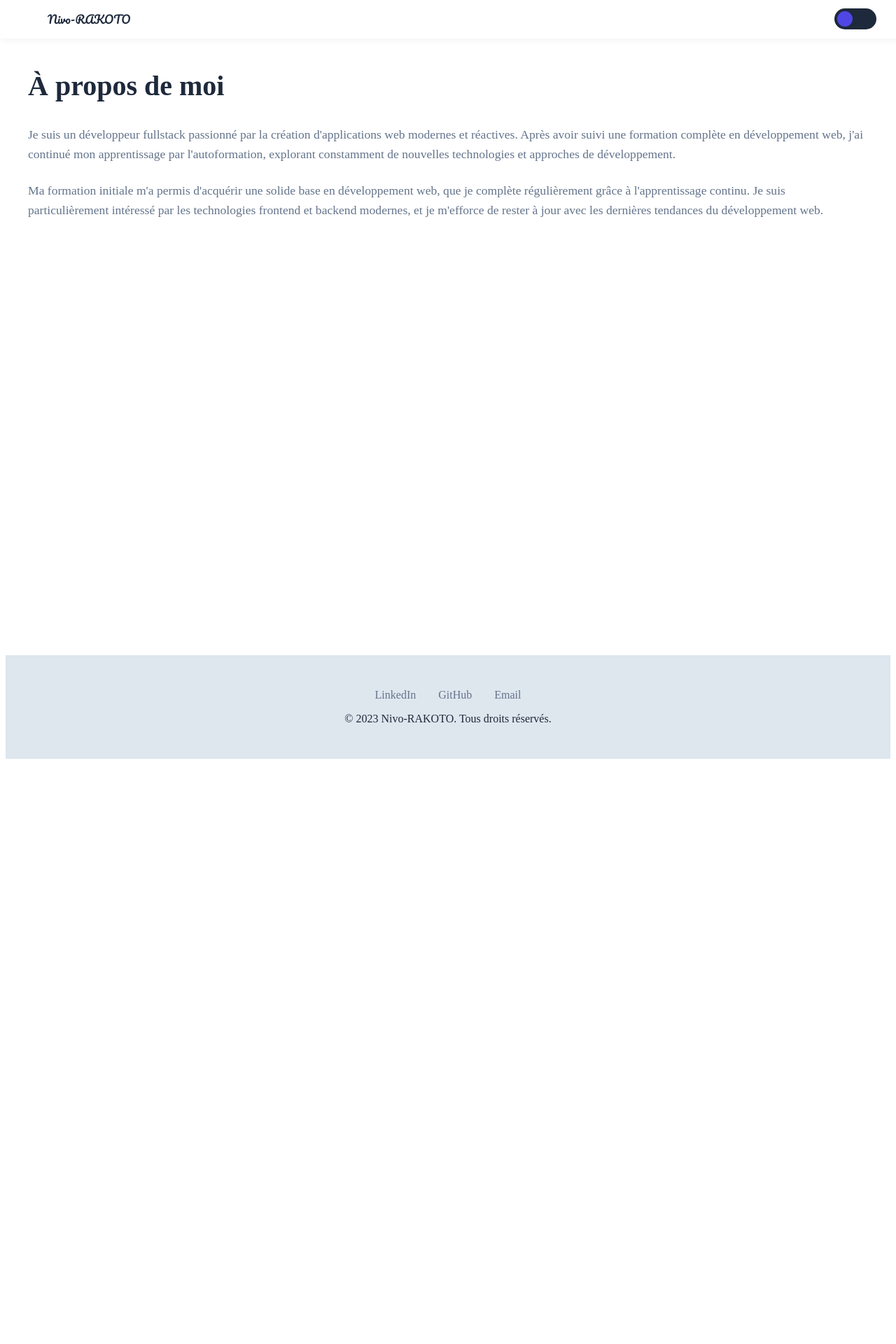
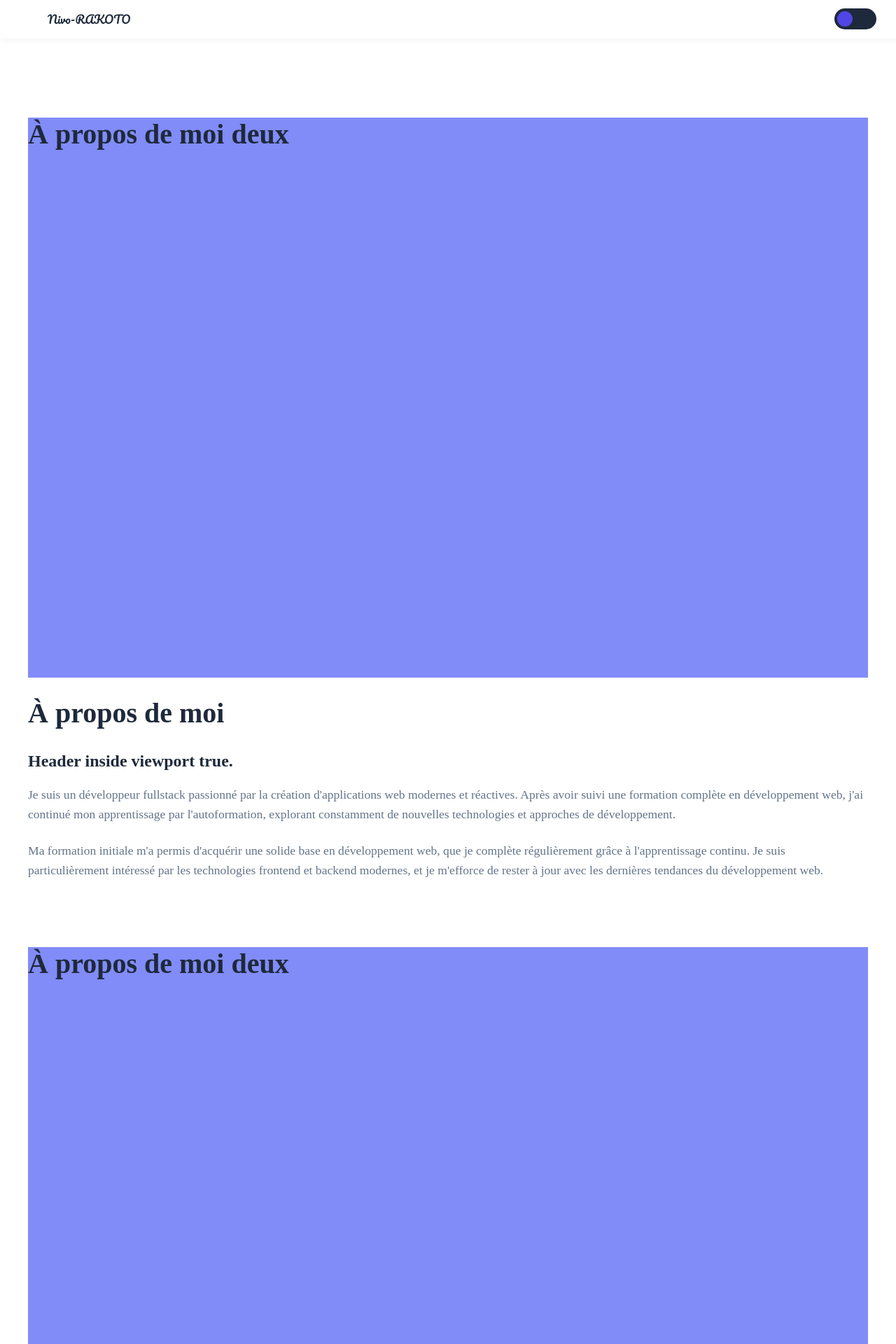
Before and after one commit to nivorako/react-portfolio, a React (Vite) app: page /about in a window 1280 px wide. Shown: the top 1920 px of the page at 70% size. Before the commit the page ends 1092 px from the top, so only its background shows below. Built offline with nearby package versions, Linux system fonts and the light colour scheme.

Commit message:
fix WhileInView on SkillCard

```diff
--- a/src/components/About.tsx
+++ b/src/components/About.tsx
@@ -1,3 +1,5 @@
+import React from "react";
+import { useInView } from "react-intersection-observer";
 import styled from "styled-components";
 
 const AboutContainer = styled.div`
@@ -21,11 +23,48 @@ const AboutContainer = styled.div`
 `;
 
 const About = () => {
+    const { ref, inView } = useInView({
+        threshold: 1,
+      });
+    console.log(inView);
     return (
         <AboutContainer>
-            <h1>À propos de moi</h1>
-            <p>Je suis un développeur fullstack passionné par la création d'applications web modernes et réactives. Après avoir suivi une formation complète en développement web, j'ai continué mon apprentissage par l'autoformation, explorant constamment de nouvelles technologies et approches de développement.</p>
-            <p>Ma formation initiale m'a permis d'acquérir une solide base en développement web, que je complète régulièrement grâce à l'apprentissage continu. Je suis particulièrement intéressé par les technologies frontend et backend modernes, et je m'efforce de rester à jour avec les dernières tendances du développement web.</p>
+            <div
+
+                style={{
+                    marginTop: '6rem',
+                    height: '100vh',
+                    width: '100%',
+                    backgroundColor: 'var(--secondary)',
+                }}
+            >
+                <h1>À propos de moi deux</h1>
+            </div>
+
+            <div
+                ref={ref}
+                style={{
+                    minHeight: '2rem',
+                }}
+            >
+                <h1>À propos de moi</h1>
+                {inView && (
+                    <h2>{`Header inside viewport ${inView}.`}</h2>
+                )}
+                <p>Je suis un développeur fullstack passionné par la création d'applications web modernes et réactives. Après avoir suivi une formation complète en développement web, j'ai continué mon apprentissage par l'autoformation, explorant constamment de nouvelles technologies et approches de développement.</p>
+                <p>Ma formation initiale m'a permis d'acquérir une solide base en développement web, que je complète régulièrement grâce à l'apprentissage continu. Je suis particulièrement intéressé par les technologies frontend et backend modernes, et je m'efforce de rester à jour avec les dernières tendances du développement web.</p>
+            </div>
+
+            <div
+                style={{
+                    marginTop: '6rem',
+                    height: '100vh',
+                    width: '100%',
+                    backgroundColor: 'var(--secondary)',
+                }}
+            >
+                <h1>À propos de moi deux</h1>
+            </div>
         </AboutContainer>
     );
 };
--- a/src/components/Home.tsx
+++ b/src/components/Home.tsx
@@ -171,9 +171,7 @@ const SkillDescription = styled.p`
 `;
 
 const Home = () => {
-  const [scale1, setScale1] = useState(1);
-  const [scale2, setScale2] = useState(1);
-  const [scale3, setScale3] = useState(1);
+  const [scale, setScale] = useState(1);
 
   const handleScroll = () => {
     const scrollPosition = window.scrollY;
@@ -182,13 +180,9 @@ const Home = () => {
 
     // Si on est à 50px du haut ou du bas
     if (scrollPosition <= 50 || documentHeight - windowHeight - scrollPosition <= 50) {
-      setScale1(0);
-      setScale2(0);
-      setScale3(0);
+      setScale(0);
     } else {
-      setScale1(1);
-      setScale2(1);
-      setScale3(1);
+      setScale(1);
     }
   };
 
@@ -234,10 +228,10 @@ const Home = () => {
             <SkillsSection>
                 <SkillCard
                     initial={{ scale: 0 }}
-                    whileInView={{ scale: scale1 }}
-                    whileHover={{ scale: 1 }}
-                    exit={{ scale: scale1 }}
-                    viewport={{ once: true }}
+                    whileInView={{ scale: scale }}
+                    whileHover={{ scale: 1.1 }}
+                    exit={{ scale: scale }}
+                    viewport={{ amount: 0.5 }}
                     transition={{ duration: 0.5, ease: "easeInOut" }}
                 >
                     <SkillIcon><FaReact /></SkillIcon>
@@ -247,10 +241,10 @@ const Home = () => {
 
                 <SkillCard
                     initial={{ scale: 0 }}
-                    whileInView={{ scale: scale1 }}
-                    whileHover={{ scale: 1 }}
-                    exit={{ scale: scale2 }}
-                    viewport={{ once: true }}
+                    whileInView={{ scale: scale }}
+                    whileHover={{ scale: 1.1 }}
+                    exit={{ scale: scale }}
+                    viewport={{ amount: 0.5 }}
                     transition={{ duration: 0.5, ease: "easeInOut" }}
                 >
                     <SkillIcon><FaNodeJs /></SkillIcon>
@@ -260,10 +254,10 @@ const Home = () => {
 
                 <SkillCard
                     initial={{ scale: 0 }}
-                    whileInView={{ scale: scale2 }}
+                    whileInView={{ scale: scale }}
                     whileHover={{ scale: 1.1 }}
-                    exit={{ scale: scale3 }}
-                    viewport={{ once: true }}
+                    exit={{ scale: scale }}
+                    viewport={{ amount: 0.5 }}
                     transition={{ duration: 0.5, ease: "easeInOut" }}
                 >
                     <SkillIcon><FaGithub /></SkillIcon>
```
